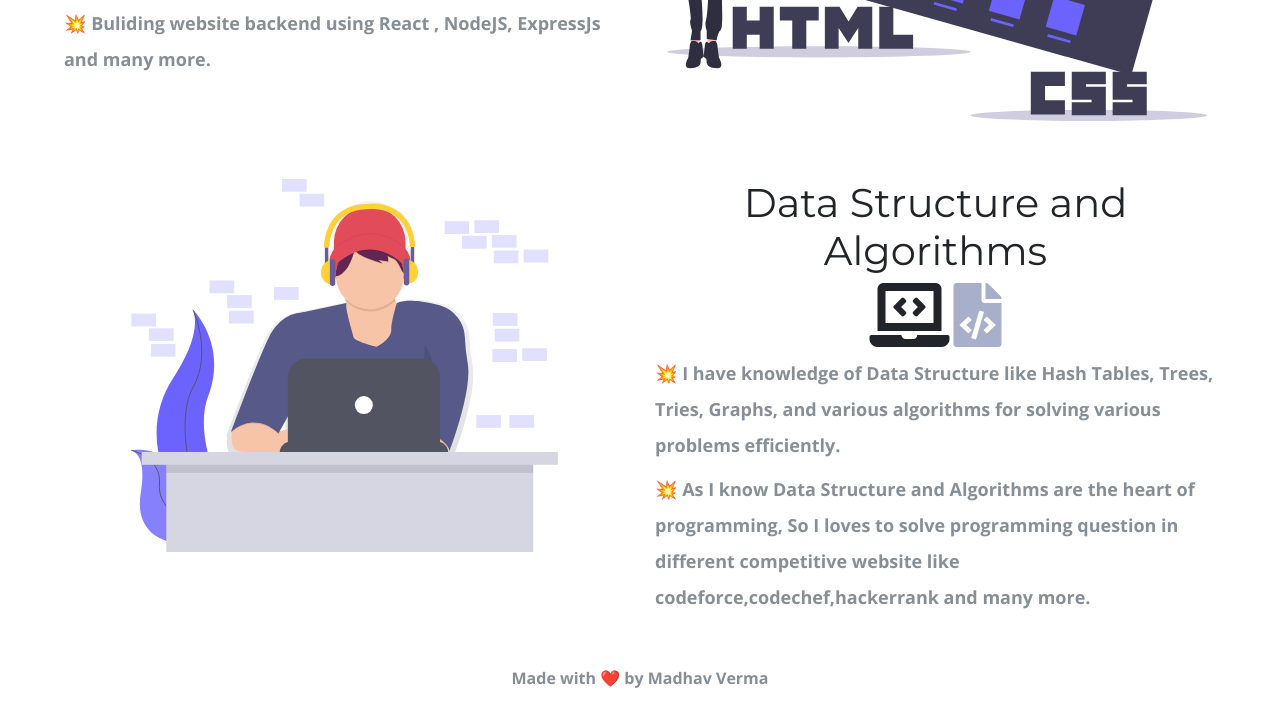
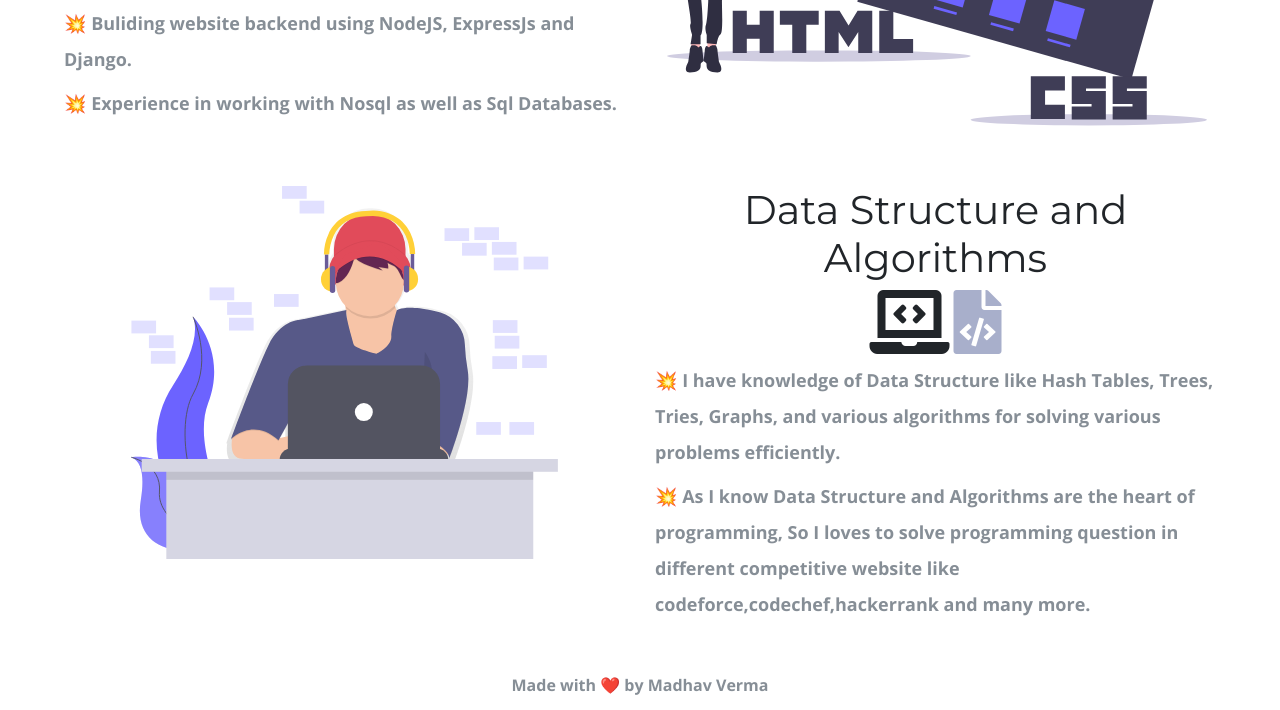
Before and after one commit to Madhav243/my-portfolio, a plain HTML site: page index.html in a window 1280 px wide. Shown: the part 992-1702 px from the top of the page. Drawn offline with nearby package versions, Linux system fonts and the light colour scheme; a web font is replaced by a local one.

Commit message:
Edited Index

```diff
--- a/index.html
+++ b/index.html
@@ -95,8 +95,9 @@
                     <p class ="Features-paragraph">
                        💥 Building Fully responsive website front end using HTML, CSS, Bootstrap and Javascript.</p>
                     <p  class ="Features-paragraph">
-                       💥 Buliding website backend using React , NodeJS, ExpressJs and many more.</p>
-
+                       💥 Buliding website backend using NodeJS, ExpressJs and Django.</p>
+                       <p  class ="Features-paragraph">
+                        💥 Experience in working with Nosql as well as Sql Databases. </p>
                       </div>
                 </div>
                 <div class="col-lg-6 col-md-6 Feature-second-image ">
```
